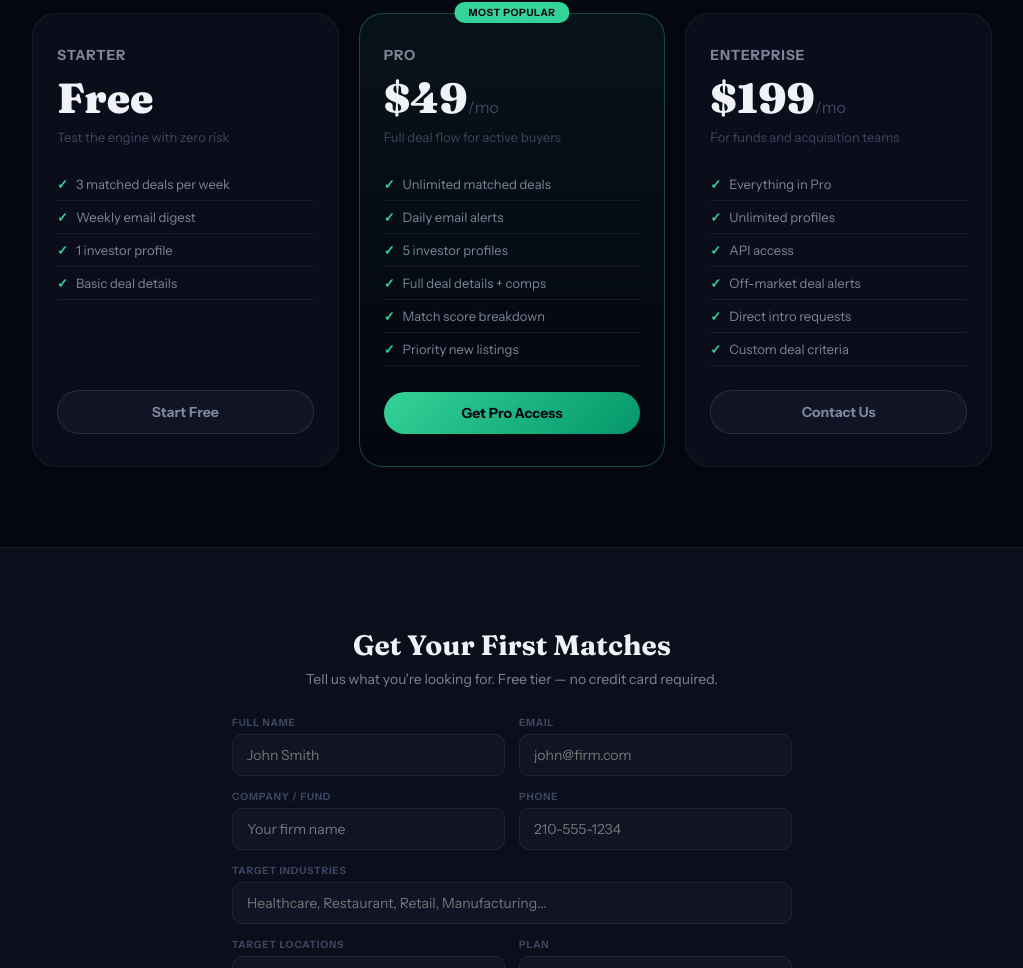
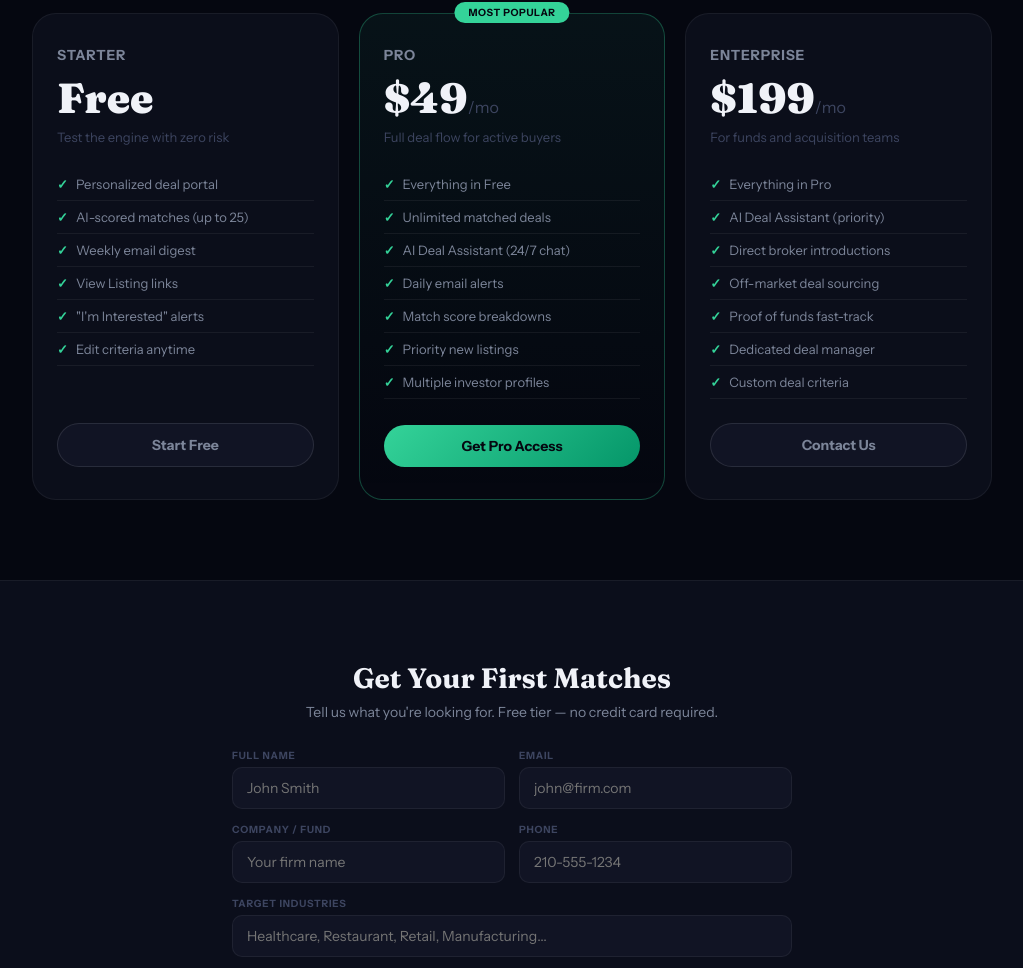
Before and after one commit to Rustybone210-beep/Deal-Matcher, a website: page public/subscribe.html in a window 1280 px wide. Shown: the part 1608-2576 px from the top of the page, without its empty margins (128-1151 px from the left). Drawn offline with Linux system fonts and the light colour scheme.

Commit message:
Updated pricing tiers to match actual features

```diff
--- a/public/subscribe.html
+++ b/public/subscribe.html
@@ -82,17 +82,17 @@ html{scroll-behavior:smooth}body{font-family:var(--sans);background:var(--bg);co
 <div class="pricing">
 <div class="price-card">
 <div class="price-name">Starter</div><div class="price-amount">Free</div><div class="price-desc">Test the engine with zero risk</div>
-<ul class="price-features"><li>3 matched deals per week</li><li>Weekly email digest</li><li>1 investor profile</li><li>Basic deal details</li></ul>
+<ul class="price-features"><li>Personalized deal portal</li><li>AI-scored matches (up to 25)</li><li>Weekly email digest</li><li>View Listing links</li><li>"I'm Interested" alerts</li><li>Edit criteria anytime</li></ul>
 <a href="#signup" class="price-btn ghost">Start Free</a>
 </div>
 <div class="price-card featured">
 <div class="price-name">Pro</div><div class="price-amount">$49<span>/mo</span></div><div class="price-desc">Full deal flow for active buyers</div>
-<ul class="price-features"><li>Unlimited matched deals</li><li>Daily email alerts</li><li>5 investor profiles</li><li>Full deal details + comps</li><li>Match score breakdown</li><li>Priority new listings</li></ul>
+<ul class="price-features"><li>Everything in Free</li><li>Unlimited matched deals</li><li>AI Deal Assistant (24/7 chat)</li><li>Daily email alerts</li><li>Match score breakdowns</li><li>Priority new listings</li><li>Multiple investor profiles</li></ul>
 <a href="#signup" class="price-btn primary">Get Pro Access</a>
 </div>
 <div class="price-card">
 <div class="price-name">Enterprise</div><div class="price-amount">$199<span>/mo</span></div><div class="price-desc">For funds and acquisition teams</div>
-<ul class="price-features"><li>Everything in Pro</li><li>Unlimited profiles</li><li>API access</li><li>Off-market deal alerts</li><li>Direct intro requests</li><li>Custom deal criteria</li></ul>
+<ul class="price-features"><li>Everything in Pro</li><li>AI Deal Assistant (priority)</li><li>Direct broker introductions</li><li>Off-market deal sourcing</li><li>Proof of funds fast-track</li><li>Dedicated deal manager</li><li>Custom deal criteria</li></ul>
 <a href="#signup" class="price-btn ghost">Contact Us</a>
 </div>
 </div>
```
